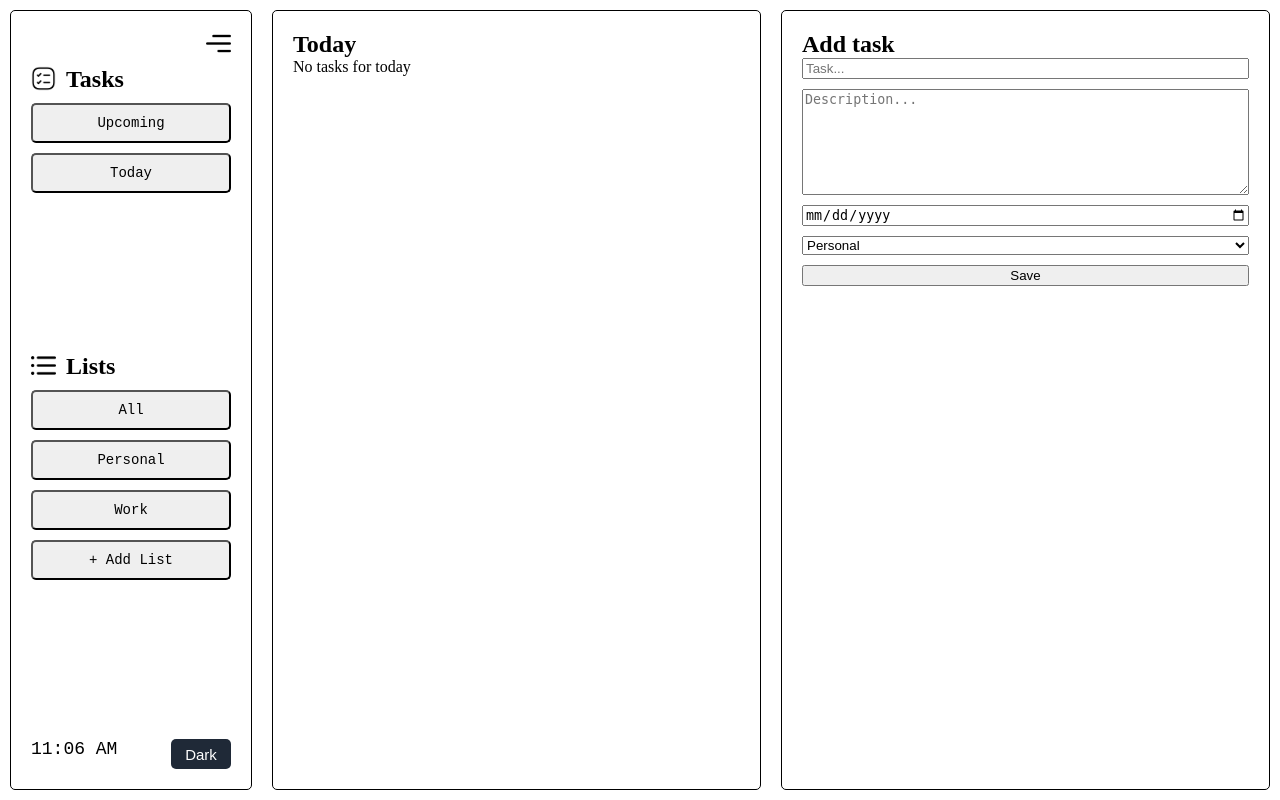
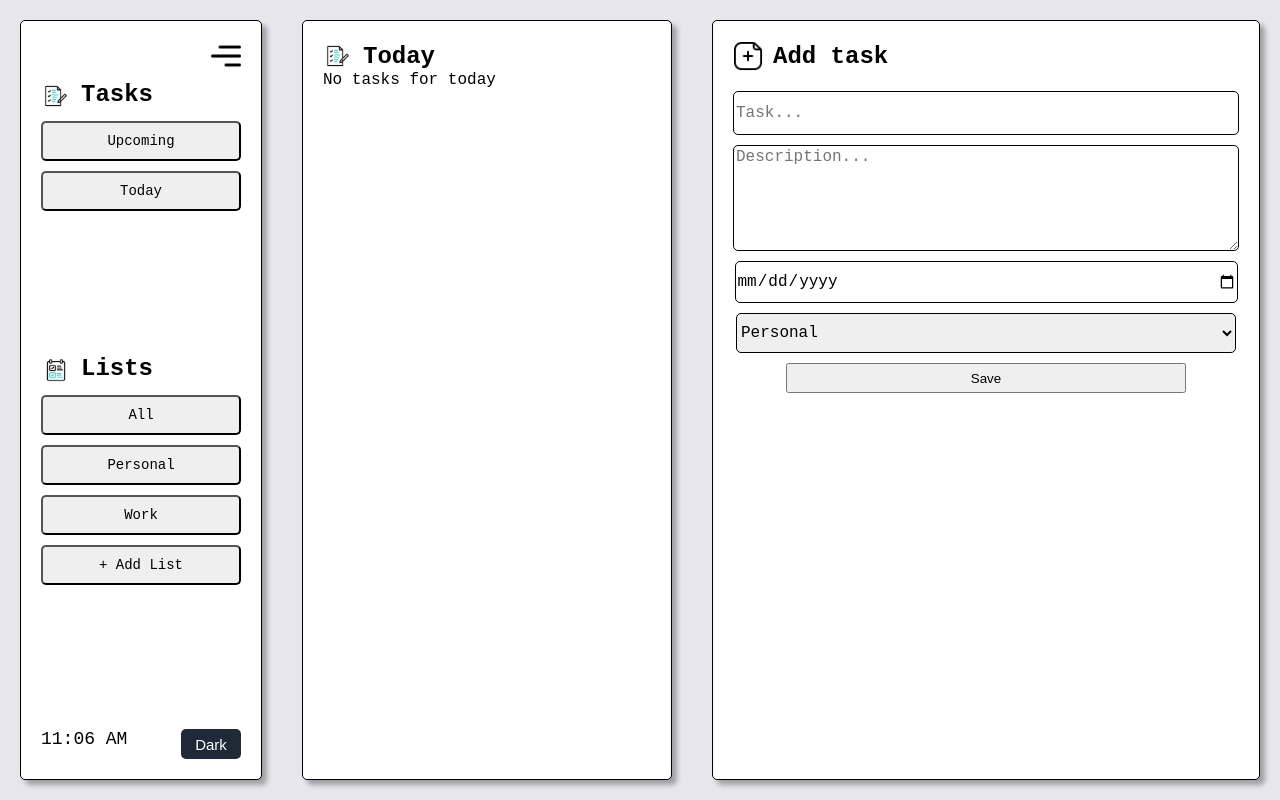
Before and after one commit to Sanchiks07/todo-list, a PHP site: page / in a window 1280 px wide. Run offline with PHP 8.4, Linux system fonts and the light colour scheme; data comes from the database, SQL or seed files in the repository; data that the repository does not hold is empty.

Commit message:
pievienotas visas ikonnas

```diff
--- a/index.php
+++ b/index.php
@@ -67,7 +67,7 @@ $workTasks = array_filter($tasks, function($task) use ($listIds) {
                     <img src="icons/menu.png" class="nav_icon">
                 </div>
                 <div class="task_top">
-                    <img src="icons/checklist.png" class="nav_icon">
+                    <img src="icons/checklist.gif" class="nav_icon">
                     <h2>Tasks</h2>
                 </div>
 
@@ -77,7 +77,7 @@ $workTasks = array_filter($tasks, function($task) use ($listIds) {
             </div>
             <div class="lists">
                 <div class="lists-top">
-                    <img src="icons/list.png" class="nav_icon">
+                    <img src="icons/task.gif" class="nav_icon">
                     <h2>Lists</h2>
                 </div>
 
@@ -94,7 +94,10 @@ $workTasks = array_filter($tasks, function($task) use ($listIds) {
 
         <!-- Today Tasks -->
         <div class="today-tasks" onclick="showDesc(this)">
+            <div class="task-icon">
+                <img src="icons/checklist.gif" class="nav_icon">
                 <h2>Today</h2>
+            </div>
             <?php if (!empty($todayTasks)) { ?>
                 <?php foreach ($todayTasks as $task) {
                     $listName = '';
@@ -124,7 +127,10 @@ $workTasks = array_filter($tasks, function($task) use ($listIds) {
         </div>
         <!-- Upcoming Tasks -->
         <div class="upcoming-tasks" style="display: none;" onclick="showDesc(this)">
+            <div class="task-icon">
+                <img src="icons/task.gif" class="nav_icon">
                 <h2>Upcoming</h2>
+            </div>
             <?php if (!empty($upcomingTasks)) { ?>
                 <?php foreach ($upcomingTasks as $task) {
                     $listName = '';
@@ -154,7 +160,10 @@ $workTasks = array_filter($tasks, function($task) use ($listIds) {
         </div>
         <!-- Personal Tasks -->
         <div class="personal-tasks" style="display: none;" onclick="showDesc(this)">
+            <div class="task-icon">
+                <img src="icons/location.gif" class="nav_icon">
                 <h2>Personal</h2>
+            </div>
             <?php if (!empty($personalTasks)) { ?>
                 <?php foreach ($personalTasks as $task) {
                     $listName = '';
@@ -184,7 +193,10 @@ $workTasks = array_filter($tasks, function($task) use ($listIds) {
         </div>
         <!-- Work Tasks -->
         <div class="work-tasks" style="display: none;" onclick="showDesc(this)">
+            <div class="task-icon">
+                <img src="icons/checklist.gif" class="nav_icon">
                 <h2>Work</h2>
+            </div>
             <?php if (!empty($workTasks)) { ?>
                 <?php foreach ($workTasks as $task) {
                     $listName = '';
@@ -214,7 +226,10 @@ $workTasks = array_filter($tasks, function($task) use ($listIds) {
         </div>
         <!-- All Tasks -->
         <div class="all-tasks" style="display: none;" onclick="showDesc(this)">
+            <div class="task-icon">
+                <img src="icons/to-do-list.gif" class="nav_icon">
                 <h2>All</h2>
+            </div>
             <?php if (!empty($tasks)) { ?>
                 <?php foreach ($tasks as $task) {
                     $listName = '';
@@ -244,7 +259,10 @@ $workTasks = array_filter($tasks, function($task) use ($listIds) {
         </div>
 
         <div class="new-task">
+            <div class="add-top">
+                <img src="icons/add-post.png" class="nav_icon">
                 <h2>Add task</h2>
+            </div>
             <form action="add_task.php" method="POST">
                 <input type="text" name="title" placeholder="Task..." required>
                 <textarea type="text" name="description" placeholder="Description..."></textarea>
@@ -258,7 +276,10 @@ $workTasks = array_filter($tasks, function($task) use ($listIds) {
         </div>
 
         <div class="edit-task" style="display: none;">
+            <div class="task-icon">
+                <img src="icons/edit.gif" class="nav_icon">
                 <h2>Edit task</h2>
+            </div>
             <form action="edit_task.php" method="POST">
                 <input type="hidden" name="id">
 
--- a/style.css
+++ b/style.css
@@ -18,26 +18,32 @@ time, mark, audio, video {
 }
 
 /* Mūsu css */
+body{
+    background-color:#e6e6eb;
+}
 .container {
     display: grid;
     grid-template-columns: 1fr 2fr 2fr;
     height: 100vh;
-}
+    font-family: 'Courier New', Courier, monospace;}
 
 .today-tasks, .upcoming-tasks, .personal-tasks, .work-tasks, .all-tasks {
     grid-column: 2;
+    background-color: #ffffff;
 }
 
-.new-tisk, .edit-task {
+.new-task, .edit-task {
     grid-column: 3;
+    background-color: #ffffff;
 }
 
 nav, .today-tasks, .upcoming-tasks, .personal-tasks, .work-tasks, .all-tasks, .new-task, .edit-task {
     border: 1px solid black;
     padding: 20px;
-    margin: 10px;
+    margin: 20px;
     border-radius: 5px;
-    box-shadow: inset;
+    box-shadow: 5px 5px 5px rgba(0, 0, 0, 0.3);
+
 }
 
 /* prieks navbar */
@@ -47,6 +53,7 @@ nav{
     flex-direction: column;
     justify-content: space-between;
     padding: 20px;
+    background-color: #ffffff;
 
 }
 .tools{
@@ -60,8 +67,8 @@ nav{
     gap: 10px;
 }
 .nav_icon{
-    width: 25px;
-    height: 25px;
+    width: 30px;
+    height: 30px;
 }
 .menu{
     display: flex;
@@ -103,12 +110,33 @@ form {
     display: flex;
     flex-direction: column;
     gap: 10px;
+    align-items: center;
+    padding-top: 20px;
+}
+input, select, textarea{
+    width: 500px;
+    height: 40px;
+    font-family: 'Courier New', Courier, monospace;
+    font-size: 16px;
+    border-radius: 5px;
+    border: solid 1px;
+}
+form button{
+    height: 30px;
+    width: 400px;
 }
 
 textarea {
     resize: vertical;
     min-height: 100px;
     max-height: 300px;
+}
+.add-top,
+.task-icon{
+    display: flex;
+    justify-content: left;
+    gap: 10px;
+    align-items: center;
 }
 
 /* output */
```
Also changed, not shown: icons/24-7.gif (added), icons/add-post.png (added), icons/checklist.gif (added), icons/checklist.png (deleted), icons/edit.gif (added), icons/list.png (deleted), icons/location.gif (added), icons/task.gif (added), icons/to-do-list.gif (added), icons/work.gif (added). Lines whose indentation alone changed are shown as unchanged.
